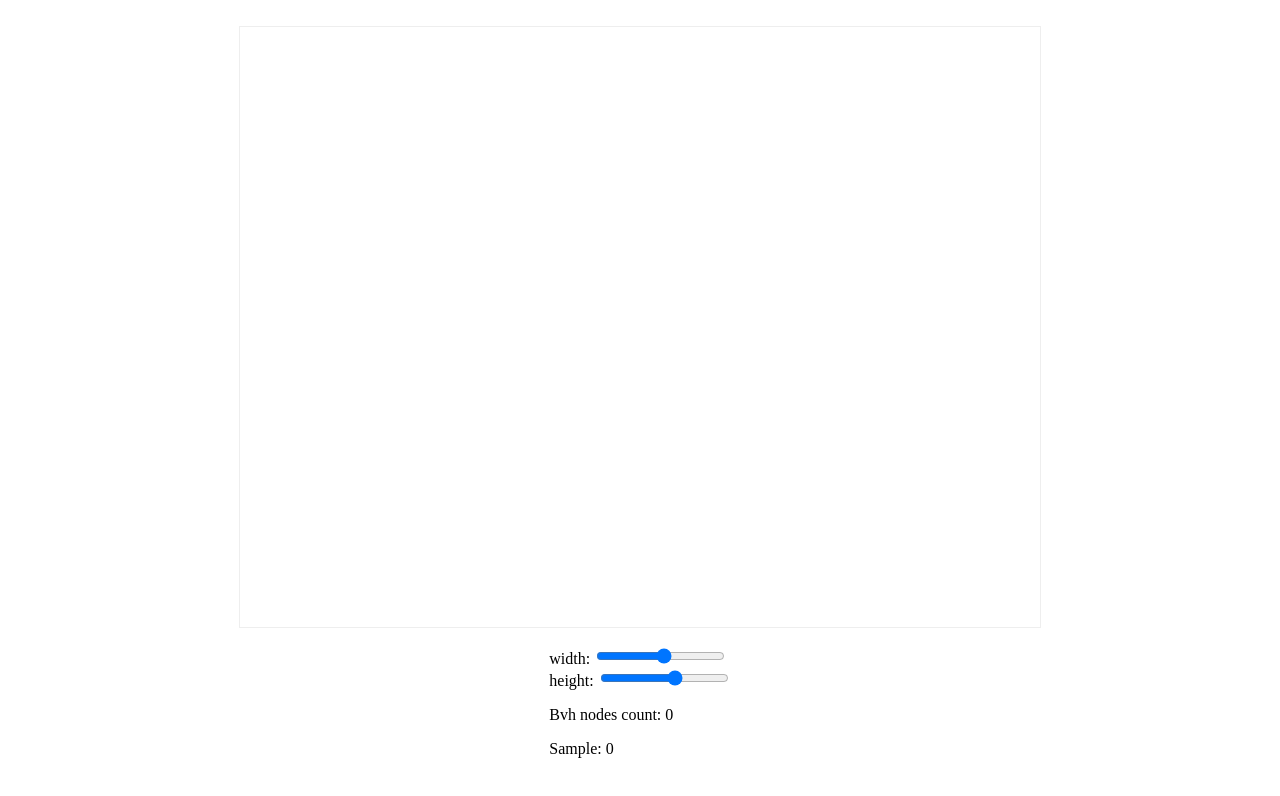
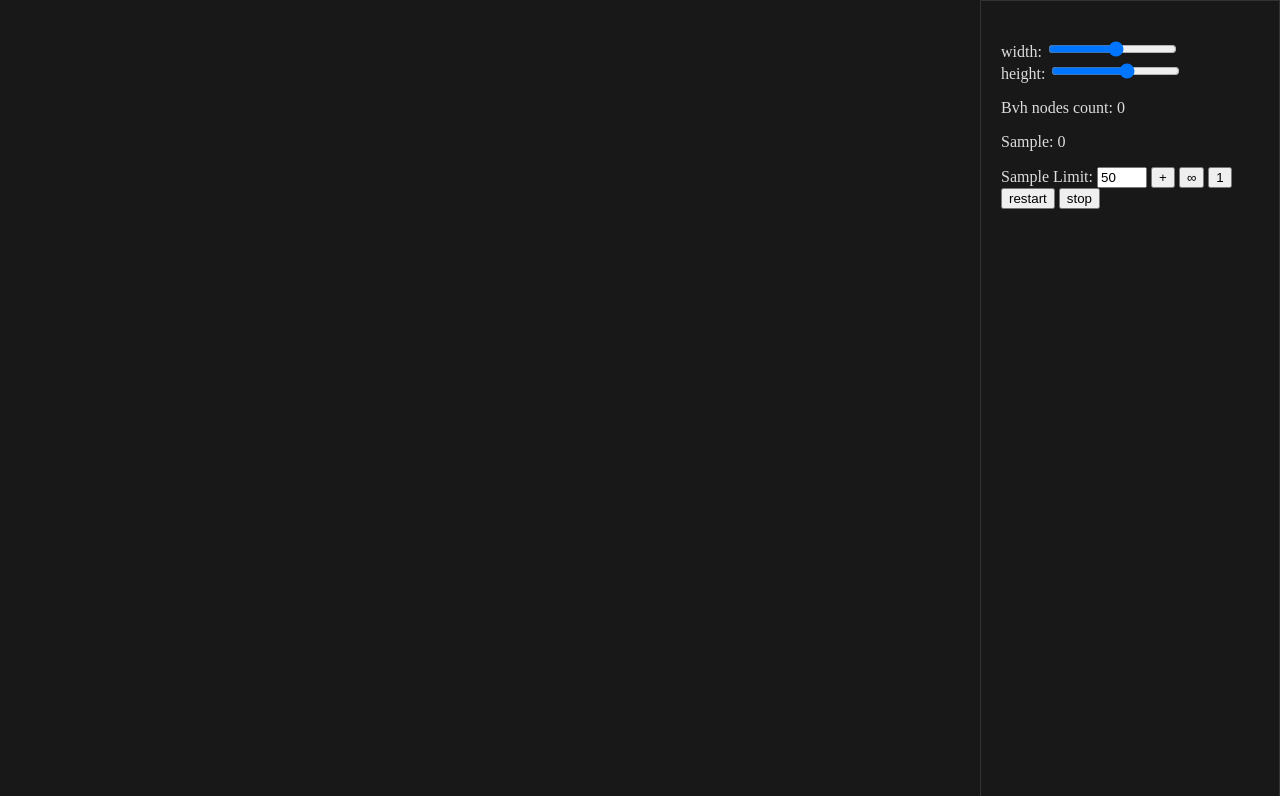
Before and after one commit to Domenicobrz/C2-Renderer, a SvelteKit app: page / in a window 1280 px wide. Shown: the top 796 px of the page. Built offline with nearby package versions, Linux system fonts and the light colour scheme; what random would draw is missing.

Commit message:
adjusting ui presentation

```diff
--- a/src/routes/components/App.svelte
+++ b/src/routes/components/App.svelte
@@ -14,12 +14,42 @@
       console.error(error);
     }
   });
+
+  function restart() {
+    samplesInfo.reset();
+  }
+
+  function onSampleLimitInputChange(e: Event) {
+    const newSampleLimit = parseInt((e.target as HTMLInputElement).value);
+    if (isNaN(newSampleLimit)) return;
+
+    samplesInfo.setLimit(newSampleLimit);
+  }
+
+  function onOneStepLimitIncrement() {
+    samplesInfo.setLimit($samplesInfo.limit + 1);
+  }
+
+  function stop() {
+    samplesInfo.setLimit($samplesInfo.count);
+  }
+
+  function infiniteSamplesLimit() {
+    samplesInfo.setLimit(999999);
+  }
+
+  function oneSampleLimit() {
+    samplesInfo.setLimit(1);
+    samplesInfo.reset();
+  }
 </script>
 
 <main>
-  <canvas width={canvasWidth} height={canvasHeight} bind:this={canvasRef} />
+  <div class="canvas-container">
+    <canvas width={canvasWidth} height={canvasHeight} bind:this={canvasRef} />
+  </div>
 
-  <div>
+  <div class="sidebar">
     <br />
     <label>width: </label>
     <input type="range" min="1" max="1500" bind:value={canvasWidth} />
@@ -29,6 +59,21 @@
     <br />
     <p>Bvh nodes count: {$bvhInfo.nodesCount}</p>
     <p>Sample: {$samplesInfo.count}</p>
+    <div>
+      <span
+        >Sample Limit: <input
+          class="samples-limit-input"
+          type="text"
+          value={$samplesInfo.limit}
+          on:change={onSampleLimitInputChange}
+        /></span
+      >
+      <button on:click={onOneStepLimitIncrement}>+</button>
+      <button on:click={infiniteSamplesLimit}>∞</button>
+      <button on:click={oneSampleLimit}>1</button>
+    </div>
+    <button on:click={restart}>restart</button>
+    <button on:click={stop}>stop</button>
   </div>
 </main>
 
@@ -37,6 +82,11 @@
     width: 100%;
     height: 100%;
     margin: 0;
+    background: #181818;
+  }
+
+  :global(*) {
+    box-sizing: border-box;
   }
 
   main {
@@ -44,12 +94,31 @@
     height: 100%;
 
     display: flex;
-    flex-flow: column nowrap;
+    flex-flow: row nowrap;
     justify-content: center;
     align-items: center;
   }
 
+  .canvas-container {
+    flex: 1 0 0;
+    max-width: calc(100% - 300px);
+    overflow: auto;
+  }
+
   canvas {
-    border: 1px solid #eee;
+    margin: auto;
+    display: block;
+  }
+
+  .sidebar {
+    flex: 0 0 300px;
+    height: 100%;
+    padding: 20px;
+    border: 1px solid #333;
+    color: #ddd;
+  }
+
+  .samples-limit-input {
+    width: 50px;
   }
 </style>
--- a/src/routes/stores/main.ts
+++ b/src/routes/stores/main.ts
@@ -25,6 +25,12 @@ export const samplesInfo = (function createSamplesInfoStore() {
     get limit() {
       return get(store).limit;
     },
+    setLimit: (value: number) => {
+      store.update((si) => {
+        si.limit = value;
+        return si;
+      });
+    },
     increment: () =>
       store.update((si) => {
         si.count++;
```
